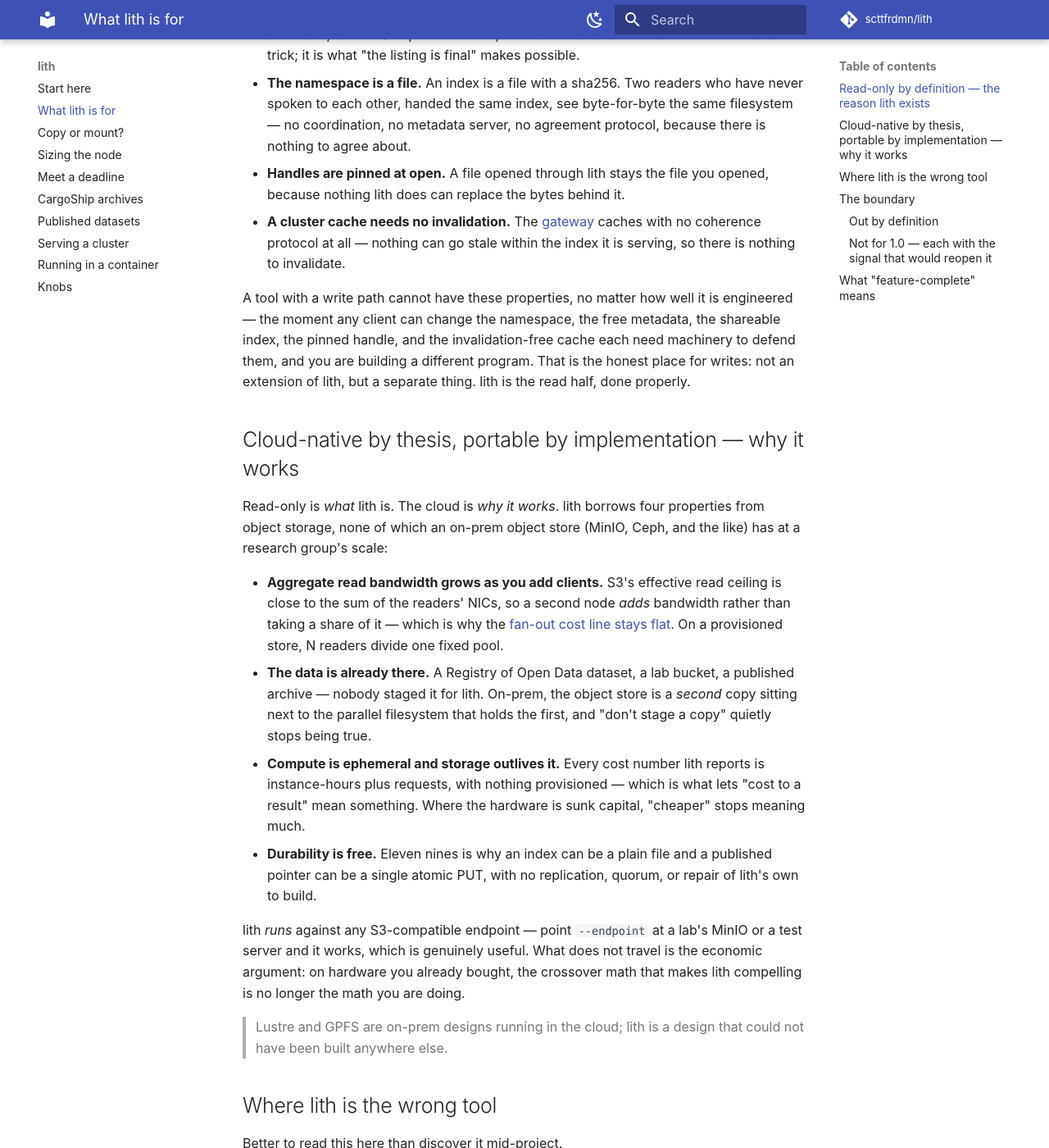
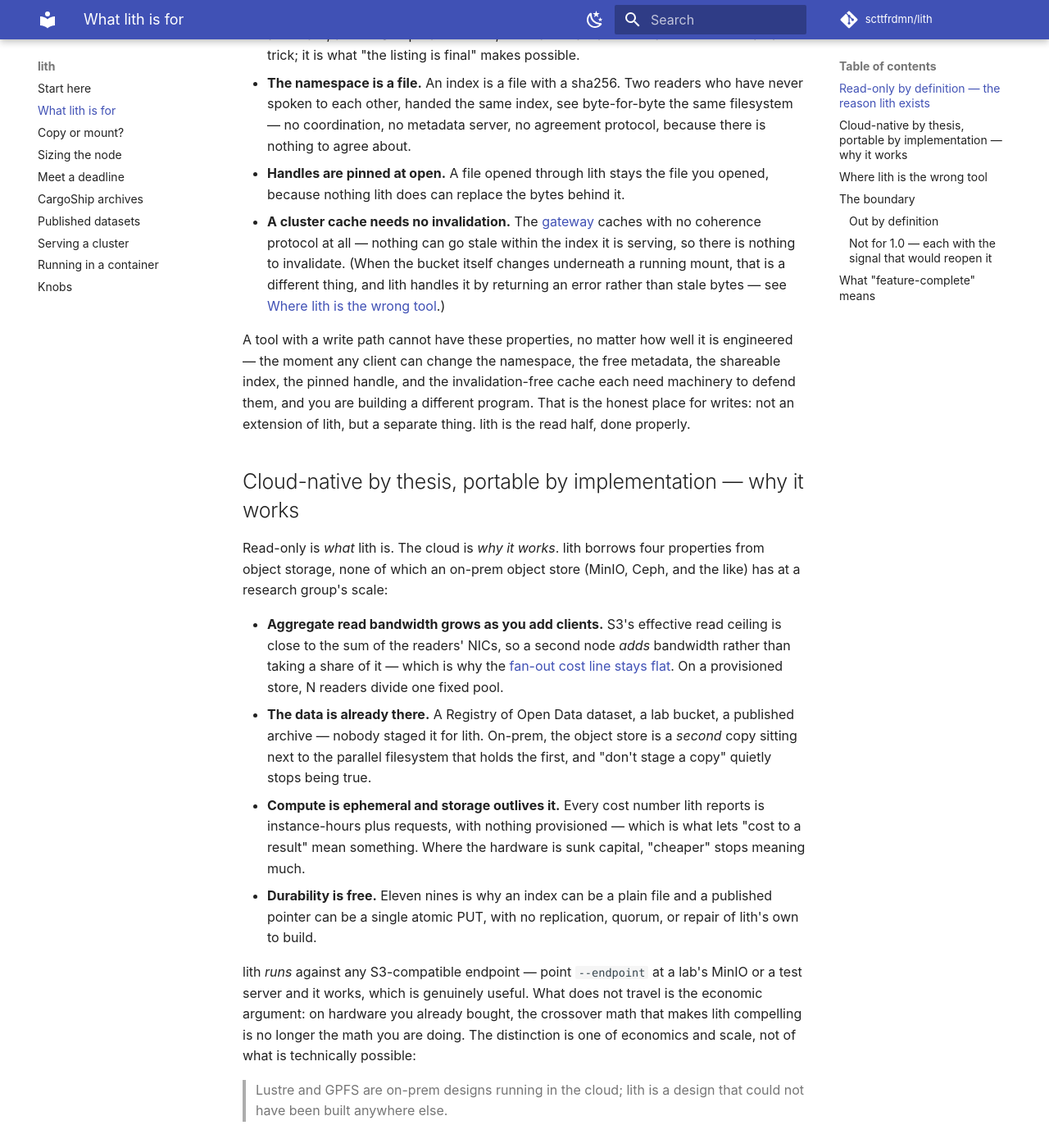
Before and after one commit to scttfrdmn/lith, an MkDocs documentation site: the page built from docs/scope.md, in a window 1280 px wide and 1400 px high, scrolled down 513 px. Shown: the whole window at 82% size. Built offline with MkDocs 1.6.1 and Material for MkDocs 9.7.7, drawn with Linux system fonts in a browser that asks for light colours; comment, search, counter and statistics services are not loaded.

Commit message:
docs(scope): review pass — economic anchor, invalidation↔EIO cross-link, /not/ redirect
- Anchor the positioning line to economics/scale in the same breath so an
  excerpt of the blockquote can't be read as "technically impossible" (the
  "MinIO exists" answer now sits immediately before the quote).
- Cross-link the invalidation-free-cache claim forward to the point-in-time
  EIO behavior, so a reader who spots the tension reads it as precision, not a
  contradiction.
- Keep the published /not/ URL alive: mkdocs-redirects maps not.md → scope.md
  (added to the docs workflow's pip install). mkdocs build --strict clean.

```diff
--- a/docs/scope.md
+++ b/docs/scope.md
@@ -27,7 +27,10 @@ lith is good at:
   opened, because nothing lith does can replace the bytes behind it.
 - **A cluster cache needs no invalidation.** The [gateway](serving-a-cluster.md)
   caches with no coherence protocol at all — nothing can go stale within the
-  index it is serving, so there is nothing to invalidate.
+  index it is serving, so there is nothing to invalidate. (When the bucket
+  itself changes underneath a running mount, that is a different thing, and lith
+  handles it by returning an error rather than stale bytes — see
+  [Where lith is the wrong tool](#where-lith-is-the-wrong-tool).)
 
 A tool with a write path cannot have these properties, no matter how well it is
 engineered — the moment any client can change the namespace, the free metadata,
@@ -62,7 +65,8 @@ properties from object storage, none of which an on-prem object store
 lith *runs* against any S3-compatible endpoint — point `--endpoint` at a lab's
 MinIO or a test server and it works, which is genuinely useful. What does not
 travel is the economic argument: on hardware you already bought, the crossover
-math that makes lith compelling is no longer the math you are doing.
+math that makes lith compelling is no longer the math you are doing. The
+distinction is one of economics and scale, not of what is technically possible:
 
 > Lustre and GPFS are on-prem designs running in the cloud; lith is a design
 > that could not have been built anywhere else.
--- a/mkdocs.yml
+++ b/mkdocs.yml
@@ -38,6 +38,11 @@ markdown_extensions:
 
 plugins:
   - search
+  # not.md folded into scope.md; keep the published /not/ URL alive for
+  # search-engine and bookmarked links.
+  - redirects:
+      redirect_maps:
+        not.md: scope.md
 
 nav:
   - Start here: index.md
```
Also changed, not shown: 1 other file.
